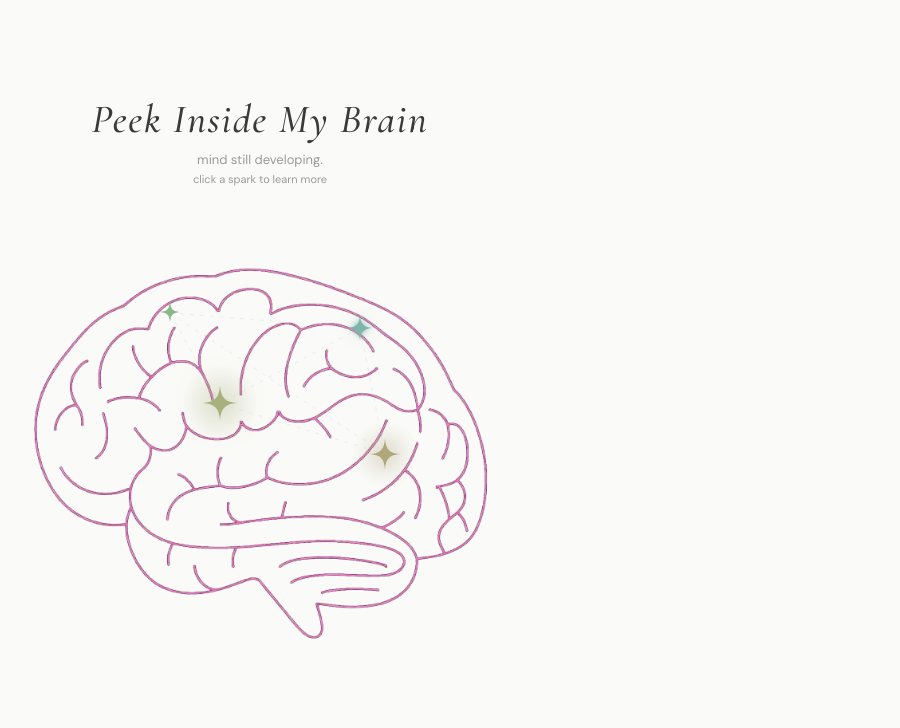
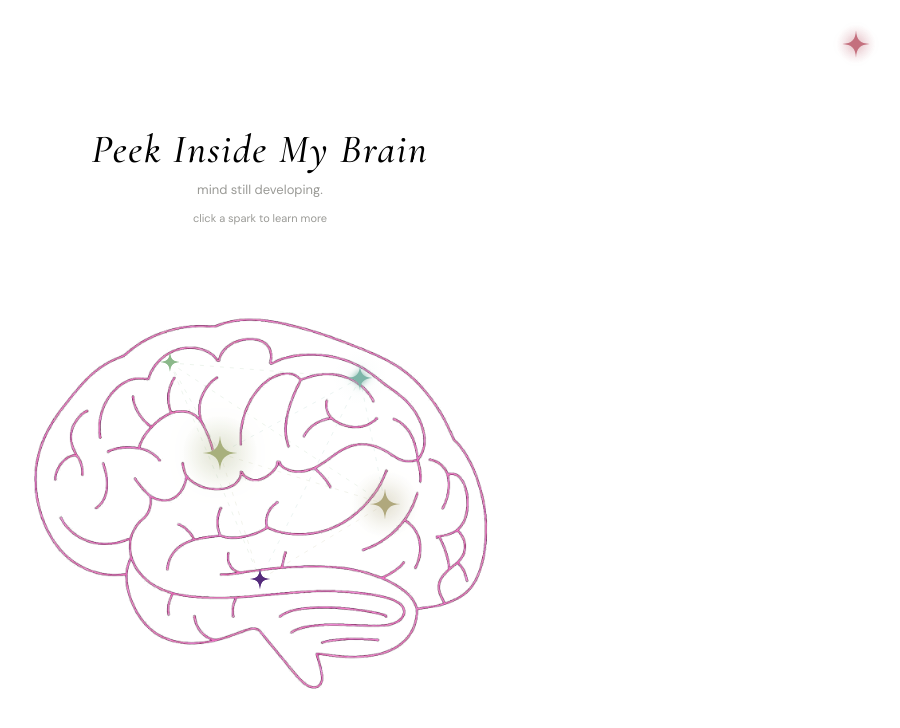
Before and after one commit to cyn4hia/mind, a React (Vite) app: page / in a window 1280 px wide. Shown: the top 728 px of the page, without its empty margins (380-1280 px from the left). Built offline with nearby package versions, Linux system fonts and the light colour scheme.

Commit message:
dark mode

```diff
--- a/index.html
+++ b/index.html
@@ -4,8 +4,14 @@
     <meta charset="UTF-8" />
     <meta name="viewport" content="width=device-width, initial-scale=1.0" />
     <title>Peek Inside My Brain</title>
+    <link rel="preconnect" href="https://fonts.googleapis.com" />
+    <link rel="preconnect" href="https://fonts.gstatic.com" crossorigin />
+    <link
+      href="https://fonts.googleapis.com/css2?family=Cormorant+Garamond:ital,wght@0,400;0,500;0,600;0,700;1,400;1,500;1,600;1,700&family=DM+Sans:ital,wght@0,300;0,400;0,500;0,600;1,400&display=swap"
+      rel="stylesheet"
+    />
   </head>
-  <body>
+  <body style="margin:0">
     <div id="root"></div>
     <script type="module" src="/src/main.jsx"></script>
   </body>
--- a/src/App.jsx
+++ b/src/App.jsx
@@ -1,62 +1,75 @@
-// src/App.jsx
 import { useState, useEffect, useCallback } from "react";
-import HomePage from "./HomePage";
-import ProjectPage from "./ProjectPage";
-import PROJECTS from "./projects";
+import HomePage from "./HomePage.jsx";
+import ProjectPage from "./ProjectPage.jsx";
+import PROJECTS from "./projects/index.js";
 
 export default function App() {
   const [currentProject, setCurrentProject] = useState(null);
   const [transitioning, setTransitioning] = useState(false);
+  const [dark, setDark] = useState(false);
+
+  // Apply theme to CSS variables
+  useEffect(() => {
+    document.documentElement.style.setProperty("--bg", dark ? "#0a0a0a" : "#ffffff");
+    document.documentElement.style.setProperty("--text", dark ? "#f0ece4" : "#000000");
+    document.documentElement.style.setProperty("--text-soft", dark ? "#8a8a86" : "#9a9a96");
+  }, [dark]);
 
   const navigateTo = useCallback((project) => {
     setTransitioning(true);
-    setTimeout(() => {
-      setCurrentProject(project);
-      setTransitioning(false);
-      window.scrollTo(0, 0);
-    }, 350);
+    setTimeout(() => { setCurrentProject(project); setTransitioning(false); window.scrollTo(0, 0); }, 350);
   }, []);
 
   const navigateHome = useCallback(() => {
     setTransitioning(true);
-    setTimeout(() => {
-      setCurrentProject(null);
-      setTransitioning(false);
-    }, 350);
+    setTimeout(() => { setCurrentProject(null); setTransitioning(false); }, 350);
   }, []);
 
-  // Arrow key navigation on homepage
   useEffect(() => {
     if (currentProject) return;
     let idx = -1;
     const handler = (e) => {
-      if (e.key === "ArrowRight") {
-        idx = (idx + 1) % PROJECTS.length;
-        navigateTo(PROJECTS[idx]);
-      } else if (e.key === "ArrowLeft") {
-        idx = (idx - 1 + PROJECTS.length) % PROJECTS.length;
-        navigateTo(PROJECTS[idx]);
-      }
+      if (e.key === "ArrowRight") { idx = (idx + 1) % PROJECTS.length; navigateTo(PROJECTS[idx]); }
+      else if (e.key === "ArrowLeft") { idx = (idx - 1 + PROJECTS.length) % PROJECTS.length; navigateTo(PROJECTS[idx]); }
     };
     window.addEventListener("keydown", handler);
     return () => window.removeEventListener("keydown", handler);
   }, [currentProject, navigateTo]);
 
+  const sparkColor = dark ? "#f0b8c0" : "#c4707e";
+
   return (
     <>
-      <style>{`
-        @import url('https://fonts.googleapis.com/css2?family=Cormorant+Garamond:ital,wght@0,400;0,500;0,600;0,700;1,400;1,500;1,600;1,700&family=DM+Sans:ital,wght@0,300;0,400;0,500;0,600;1,400&display=swap');
-        :root { --bg: #fafaf8; --text: #3a3a3a; --text-soft: #9a9a96; }
-        * { margin: 0; padding: 0; box-sizing: border-box; }
-        body { background: var(--bg); }
-        @keyframes sparkBreath { 0%, 100% { transform: scale(1); opacity: 0.45; } 50% { transform: scale(1.3); opacity: 0.75; } }
-        @keyframes sparkPulse { 0% { transform: scale(1); opacity: 0.7; } 100% { transform: scale(2.2); opacity: 0; } }
-        @keyframes sparkleOut { 0% { transform: translate(0,0) scale(1); opacity: 0.7; } 100% { transform: translate(8px,-12px) scale(0); opacity: 0; } }
-        @keyframes tipIn { from { opacity: 0; transform: translate(-50%, -92%); } to { opacity: 1; transform: translate(-50%, -100%); } }
-        ::-webkit-scrollbar { width: 5px; }
-        ::-webkit-scrollbar-track { background: transparent; }
-        ::-webkit-scrollbar-thumb { background: rgba(0,0,0,0.08); border-radius: 3px; }
-      `}</style>
+      {/* Dark mode toggle — neuron spark */}
+      <button
+        onClick={() => setDark(!dark)}
+        style={{
+          position: "fixed", top: 20, right: 20, zIndex: 1000,
+          background: "none", border: "none", cursor: "pointer",
+          padding: 8,
+        }}
+        title={dark ? "Switch to light mode" : "Switch to dark mode"}
+      >
+        <div style={{
+          position: "relative", width: 32, height: 32,
+        }}>
+          {/* Glow behind spark */}
+          <div style={{
+            position: "absolute", top: "50%", left: "50%",
+            width: 40, height: 40, marginLeft: -20, marginTop: -20,
+            borderRadius: "50%",
+            background: `radial-gradient(circle, ${sparkColor}40 0%, transparent 70%)`,
+            animation: "sparkTogglePulse 2s ease-in-out infinite",
+          }} />
+          <svg width="32" height="32" viewBox="0 0 28 28" style={{
+            position: "relative", zIndex: 2, display: "block",
+            filter: `drop-shadow(0 0 6px ${sparkColor}80)`,
+            transition: "filter 0.3s ease",
+          }}>
+            <path d="M14 2 C14.6 10.5 17.5 13.4 26 14 C17.5 14.6 14.6 17.5 14 26 C13.4 17.5 10.5 14.6 2 14 C10.5 13.4 13.4 10.5 14 2Z" fill={sparkColor} />
+          </svg>
+        </div>
+      </button>
 
       <div style={{ opacity: transitioning ? 0 : 1, transition: "opacity 0.35s ease" }}>
         {currentProject ? (
--- a/src/ProjectPage.jsx
+++ b/src/ProjectPage.jsx
@@ -104,15 +104,15 @@ export default function ProjectPage({ project, onBack }) {
         onClick={onBack}
         style={{
           position: "fixed", top: 24, left: 24, zIndex: 500,
-          background: "rgba(255,255,255,0.6)", backdropFilter: "blur(8px)",
-          border: "1px solid rgba(0,0,0,0.06)", borderRadius: 40,
+          background: "var(--bg)", backdropFilter: "blur(8px)",
+          border: "1px solid var(--text-soft)",
           padding: "8px 20px", color: "var(--text-soft)",
           fontFamily: "'DM Sans', sans-serif", fontSize: 13,
           cursor: "pointer", display: "flex", alignItems: "center", gap: 6,
           transition: "all 0.3s",
         }}
         onMouseEnter={(e) => { e.currentTarget.style.borderColor = project.color + "60"; e.currentTarget.style.color = project.color; }}
-        onMouseLeave={(e) => { e.currentTarget.style.borderColor = "rgba(0,0,0,0.06)"; e.currentTarget.style.color = "var(--text-soft)"; }}
+        onMouseLeave={(e) => { e.currentTarget.style.borderColor = "rgba(0,0,0,0.06)"; e.currentTarget.style.borderColor = "var(--text-soft)";}}
       >
         <svg width="14" height="14" viewBox="0 0 16 16" fill="none">
           <path d="M10 3L5 8L10 13" stroke="currentColor" strokeWidth="1.5" strokeLinecap="round" />
@@ -204,7 +204,7 @@ export default function ProjectPage({ project, onBack }) {
                   <div style={{
                     marginTop: 12, marginBottom: 12,
                     borderRadius: 10, overflow: "hidden",
-                    border: `1px solid ${project.color}20`,
+                    border: "none",
                   }}>
                     <iframe
                       src={block.embed}
--- a/src/index.css
+++ b/src/index.css
@@ -4,11 +4,31 @@
   --text-soft: #9a9a96;
 }
 
+html, body {
+  background: var(--bg);
+  transition: background-color 0.4s ease, color 0.4s ease;
+}
+
+html {
+  background: var(--bg);
+  margin: 0;
+}
+
 * { margin: 0; padding: 0; box-sizing: border-box; }
 
 body {
+  margin: 0;
+  padding: 0;
   background: var(--bg);
+  color: var(--text);
   font-family: "DM Sans", sans-serif;
+}
+
+html, body, #root {
+  margin: 0;
+  padding: 0;
+  min-height: 100vh;
+  background: var(--bg);
 }
 
 /* Trail fades out as star flies */
@@ -50,3 +70,9 @@ body {
 ::-webkit-scrollbar { width: 5px; }
 ::-webkit-scrollbar-track { background: transparent; }
 ::-webkit-scrollbar-thumb { background: rgba(0, 0, 0, 0.08); border-radius: 3px; }
+
+
+@keyframes sparkTogglePulse {
+  0%, 100% { transform: scale(1); opacity: 0.5; }
+  50%      { transform: scale(1.5); opacity: 0.9; }
+}
--- a/src/projects/index.js
+++ b/src/projects/index.js
@@ -1,8 +1,9 @@
 import grapePortfolio from "./grape-portfolio";
 import tftStats from "./tft-stats";
 import cookYourBooks from "./cook-your-books";
+import rh from "./rh";
 import hciProject from "./hci-project";
 
-const PROJECTS = [grapePortfolio, tftStats, hciProject, cookYourBooks];
+const PROJECTS = [grapePortfolio, tftStats, hciProject, cookYourBooks, rh];
 
 export default PROJECTS;
--- /dev/null
+++ b/src/projects/rh.js
@@ -0,0 +1,15 @@
+const rh = {
+  id: "rh",
+  name: "Royale High Halo Chart Predictor",
+  x: 50,
+  y: 65,
+  color: "#552b7cff",
+  date: "Mar 2026",
+  skills: ["Python", "SVG", "Claude API", "React"],
+  why: "Coming Soon",
+  steps: [
+    { title: "Coming Soon", description: "This neuron is waiting to fire." },
+  ],
+};
+
+export default rh;
```
Also changed, not shown: src/HomePage.jsx (line endings or trailing spaces), 1 other file (tests, documents, lock files or other folders).
